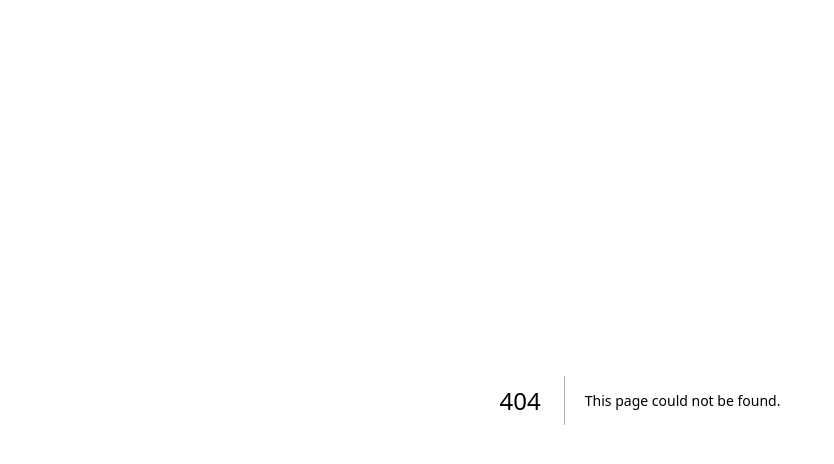
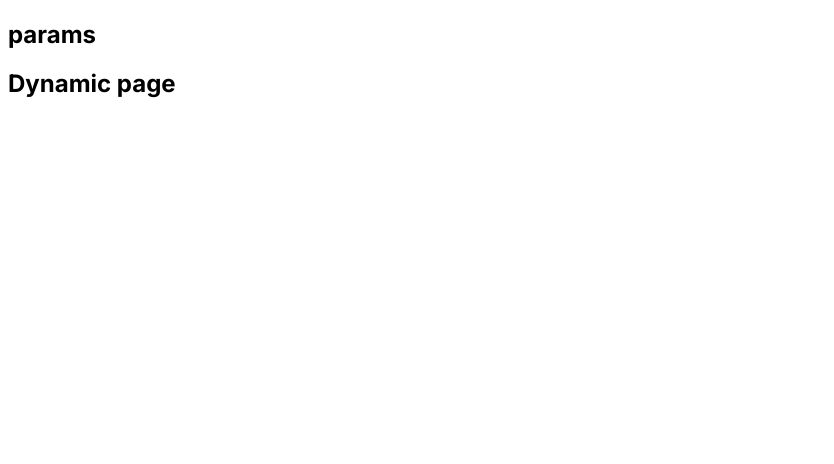
Before and after one commit to AndreyPesh/nx, a Next.js app: page /dinamic/1 in a window 1280 px wide. Before the commit this address had no page. Shown: the top 464 px of the page, without its empty margins (0-834 px from the left). Built offline with nearby package versions, Linux system fonts and the light colour scheme.

Commit message:
feat: dynamic routes

```diff
--- /dev/null
+++ b/src/app/dinamic/[dinamic]/page.tsx
@@ -0,0 +1,10 @@
+const DynamicRoutePage = ({ params }: { params: { dynamic: string } }) => {
+  return(
+    <>
+      <h2>params {params.dynamic}</h2>
+      <h2>Dynamic page</h2>
+    </>
+  )
+};
+
+export default DynamicRoutePage;
```
